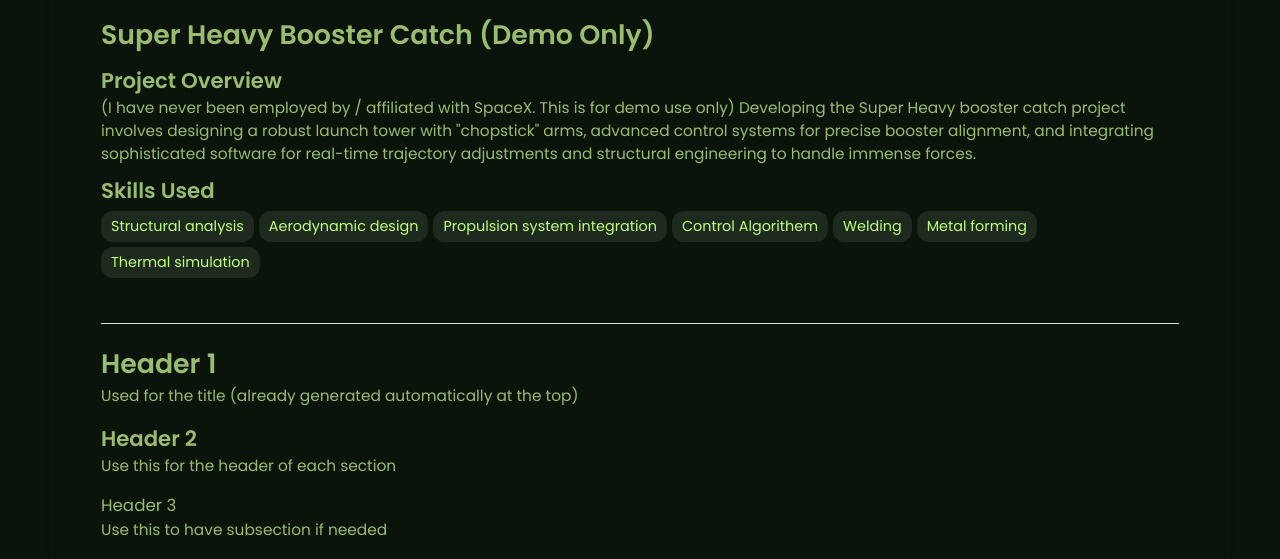
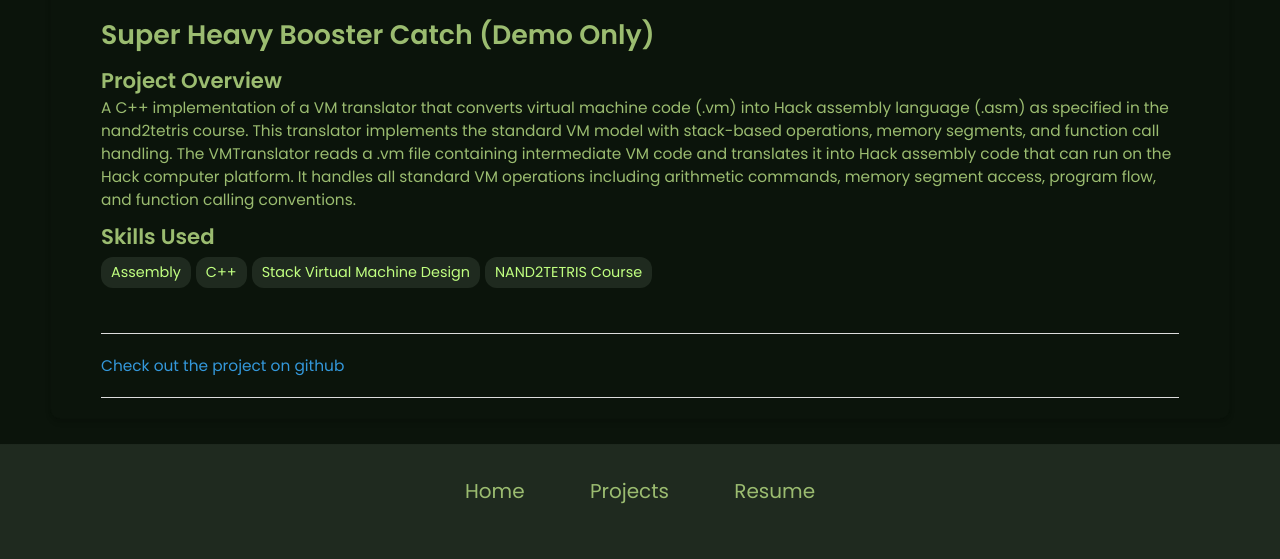
Before and after one commit to EnejiOhieku/EnejiOhieku.github.io, a Jekyll site: the page built from _projects/VMTranslator/index.md, in a window 1280 px wide and 1400 px high, scrolled down 329 px. Shown: the part 163-722 px from the top of the window. Built offline with Jekyll 4.4.1, drawn with Linux system fonts in a browser that asks for light colours; some of the changed text lies outside the part shown.

Commit message:
added vmtranslator and hackassembly contents

````diff
--- a/_projects/VMTranslator/index.md
+++ b/_projects/VMTranslator/index.md
@@ -1,112 +1,20 @@
 ---
 layout: post
 title: Super Heavy Booster Catch (Demo Only)
-description:  (I have never been employed by / affiliated with SpaceX. This is for demo use only)
-    Developing the Super Heavy booster catch project involves designing a robust launch tower with "chopstick" arms, advanced control systems for precise booster alignment, and integrating sophisticated software for real-time trajectory adjustments and structural engineering to handle immense forces.
+description:  A C++ implementation of a VM translator that converts virtual machine code (.vm) into Hack assembly language (.asm) as specified in the nand2tetris course. This translator implements the standard VM model with stack-based operations, memory segments, and function call handling. The VMTranslator reads a .vm file containing intermediate VM code and translates it into Hack assembly code that can run on the Hack computer platform. It handles all standard VM operations including arithmetic commands, memory segment access, program flow, and function calling conventions.
+
+
 skills:
-  - Structural analysis
-  - Aerodynamic design
-  - Propulsion system integration
-  - Control Algorithem
-  - Welding
-  - Metal forming
-  - Thermal simulation
+  - Assembly
+  - C++
+  - Stack Virtual Machine Design
+  - NAND2TETRIS Course
 
-main-image: /project2.jpg
+main-image: /cover.png
 ---
 
 ---
-# Header 1
-Used for the title (already generated automatically at the top)
-## Header 2
-Use this for the header of each section
-### Header 3
-Use this to have subsection if needed
 
+[Check out the project on github](https://github.com/EnejiOhieku/VMTranslator)
 
-## Embedding images
-### External images
-{% include image-gallery.html images="https://live.staticflickr.com/65535/52821641477_d397e56bc4_k.jpg, https://live.staticflickr.com/65535/52822650673_f074b20d90_k.jpg" height="400"%}
-<span style="font-size: 10px">"Starship Test Flight Mission" from https://www.flickr.com/photos/spacex/52821641477/</span>
-You can put in multiple entries. All images will be at a fixed height in the same row. With smaller window, they will switch to columns.
-
-### Embeed images
-{% include image-gallery.html images="project2.jpg" height="400" %}
-place the images in project folder/images then update the file path.
-
-
-## Embedding youtube video
-The second video has the autoplay on. copy and paste the 11-digit id found in the url link. <br>
-*Example* : https://www.youtube.com/watch?v={**MhVw-MHGv4s**}&ab_channel=engineerguy
-{% include youtube-video.html id="MhVw-MHGv4s" autoplay= "false"%}
-{% include youtube-video.html id="XGC31lmdS6s" autoplay = "true" %}
-
-you can also set up custom size by specifying the width (the aspect ratio has been set to 16/9). The default size is 560 pixels x 315 pixels.
-
-The width of the video below. Regardless of initial width, all the videos is responsive and will fit within the smaller screen.
-{% include youtube-video.html id="tGCdLEQzde0" autoplay = "false" width= "900px" %}
-
-<br>
-
-## Adding a hozontal line
 ---
-
-## Starting a new line
-leave two spaces "  " at the end or enter <br>
-
-## Adding bold text
-this is how you input **bold text**
-
-## Adding italic text
-Italicized text is the *cat's meow*.
-
-## Adding ordered list
-1. First item
-2. Second item
-3. Third item
-4. Fourth item
-
-## Adding unordered list
-- First item
-- Second item
-- Third item
-- Fourth item
-
-## Adding code block
-```ruby
-def hello_world
-  puts "Hello, World!"
-end
-```
-
-```python
-def start()
-  print("time to start!")
-```
-
-```javascript
-let x = 1;
-if (x === 1) {
-  let x = 2;
-  console.log(x);
-}
-console.log(x);
-
-```
-
-## Adding external links
-[Wikipedia](https://en.wikipedia.org)
-
-
-## Adding block quote
-> A blockquote would look great if you need to highlight something
-
-
-## Adding table
-
-| Header 1 | Header 2 |
-|----------|----------|
-| Row 1, Col 1 | Row 1, Col 2 |
-| Row 2, Col 1 | Row 2, Col 2 |
-
-make sure to leave aline betwen the table and the header
````
Also changed, not shown: _projects/HackAssembler/index.md (+11 -102 lines), 2 other files.
